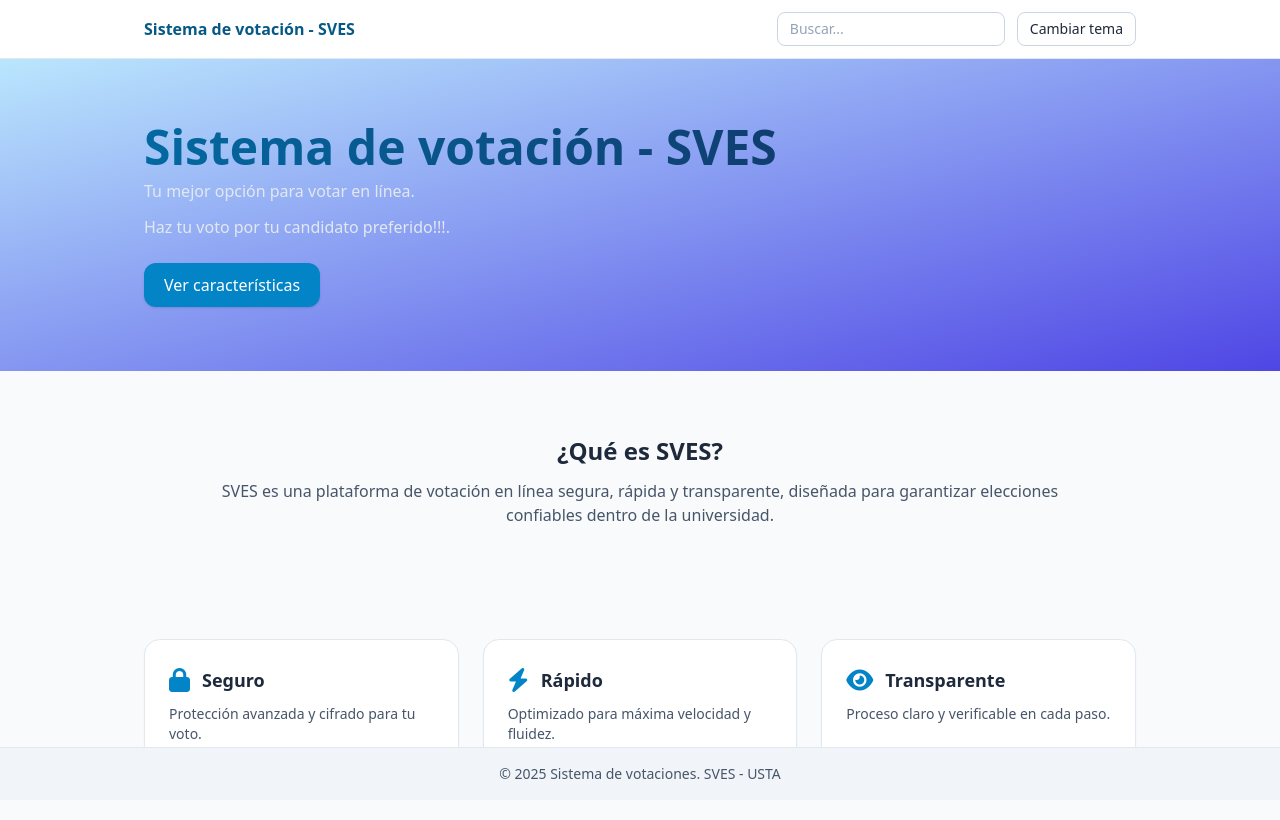
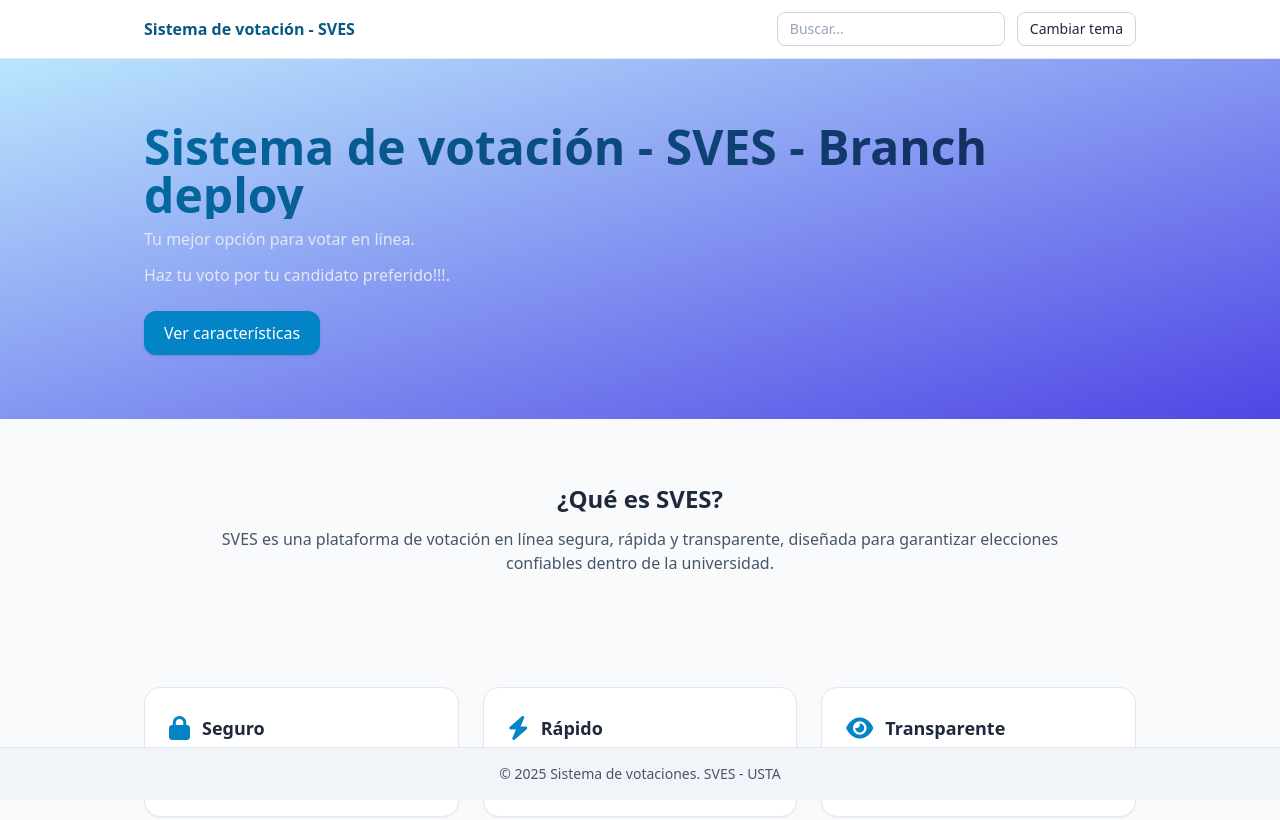
Before and after one commit to DAAC19/gerencia.dalberto2, a plain HTML site: page index.html in a window 1280 px wide. Shown: the top 820 px of the page. Drawn offline with nearby package versions, Linux system fonts and the light colour scheme.

Commit message:
Update index.html feat: h1 cambio

```diff
--- a/index.html
+++ b/index.html
@@ -32,7 +32,7 @@
   <!-- HERO -->
   <header class="bg-gradient-to-br from-sky-200 to-indigo-600 dark:from-slate-700 dark:to-slate-900">
     <div class="max-w-5xl mx-auto px-4 py-16">
-      <h1 class="text-3xl md:text-5xl font-bold bg-gradient-to-r from-sky-700 to-blue-950 bg-clip-text text-transparent">Sistema de votación - SVES</h1>
+      <h1 class="text-3xl md:text-5xl font-bold bg-gradient-to-r from-sky-700 to-blue-950 bg-clip-text text-transparent">Sistema de votación - SVES - Branch deploy</h1>
       <p class="mt-2 text-slate-200 dark:text-slate-300">Tu mejor opción para votar en línea.</p>
       <h2 class="mt-3 text-slate-200 dark:text-slate-300">Haz tu voto por tu candidato preferido!!!.</h2>
       <a href="#features"
```
